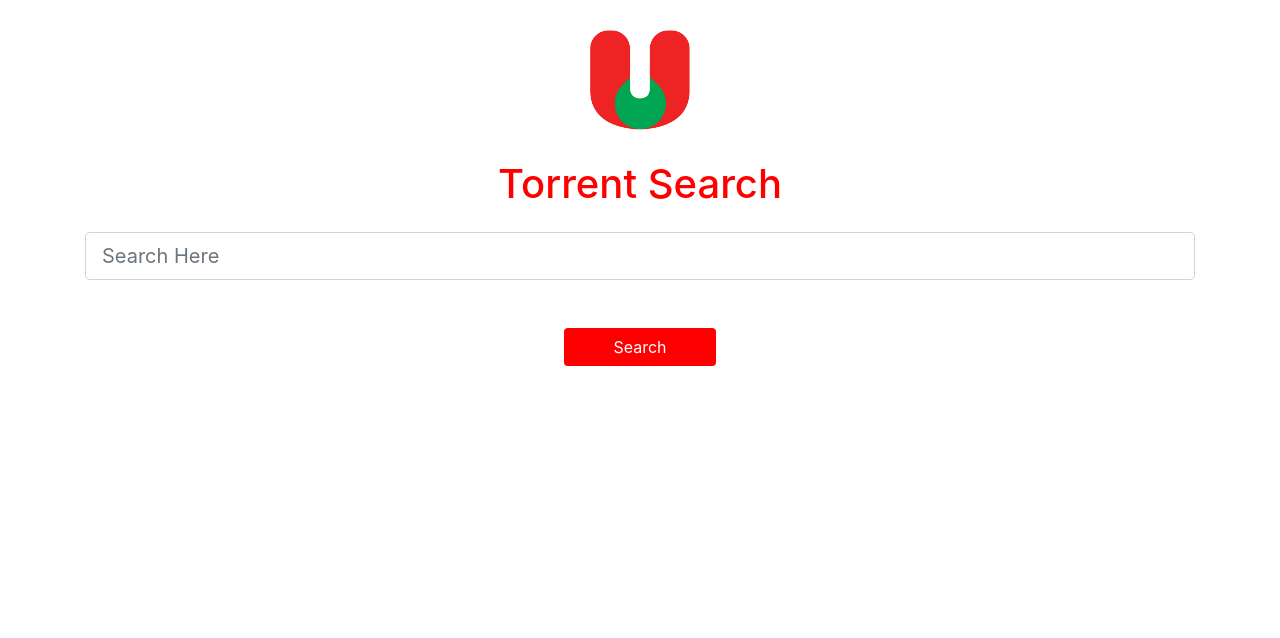
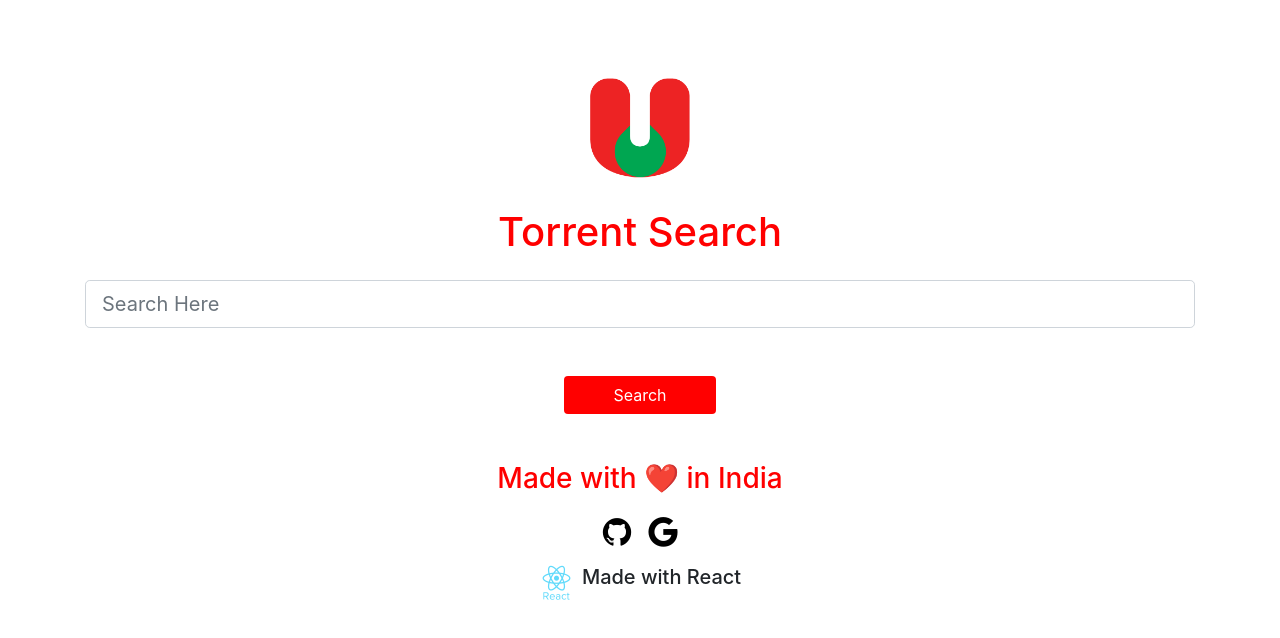
Before and after one commit to shootinstar000/torrent-search-web, a React (Create React App) app: page / in a window 1280 px wide. Shown: the top 638 px of the page. Built offline with nearby package versions, Linux system fonts and the light colour scheme.

Commit message:
Add Footer and Misc Changes

```diff
--- a/public/index.html
+++ b/public/index.html
@@ -9,9 +9,10 @@
   <meta name="description" content="Web site created using create-react-app" />
   <link rel="stylesheet" href="https://stackpath.bootstrapcdn.com/bootstrap/4.5.2/css/bootstrap.min.css"
     integrity="sha384-JcKb8q3iqJ61gNV9KGb8thSsNjpSL0n8PARn9HuZOnIxN0hoP+VmmDGMN5t9UJ0Z" crossorigin="anonymous">
-  <link rel="stylesheet" href="https://cdnjs.cloudflare.com/ajax/libs/font-awesome/5.15.1/css/fontawesome.min.css"
+  <!-- <link rel="stylesheet" href="https://cdnjs.cloudflare.com/ajax/libs/font-awesome/5.15.1/css/fontawesome.min.css"
     integrity="sha512-kJ30H6g4NGhWopgdseRb8wTsyllFUYIx3hiUwmGAkgA9B/JbzUBDQVr2VVlWGde6sdBVOG7oU8AL35ORDuMm8g=="
-    crossorigin="anonymous" />
+    crossorigin="anonymous" /> -->
+  <link rel="stylesheet" href="https://cdn.jsdelivr.net/gh/devicons/devicon@master/devicon.min.css">
   <link rel="apple-touch-icon" href="%PUBLIC_URL%/logo192.png" />
   <!--
       manifest.json provides metadata used when your web app is installed on a
--- a/src/App.css
+++ b/src/App.css
@@ -24,6 +24,18 @@ button.search-button {
 .nav-custom-link,
 .nav-custom-link:hover {
   color: red;
+}
+
+footer.page-footer {
+  bottom: 0;
+}
+
+div.social-icons {
+  font-size: 30px;
+}
+
+a.social-custom-link {
+  text-decoration: none;
 }
 
 input[type="text"].form-control:focus {
--- a/src/App.js
+++ b/src/App.js
@@ -21,14 +21,8 @@ class App extends Component {
 
   render() {
     return (
-      <div
-        className="App"
-        style={{
-          display: "inline-block",
-          height: "100%",
-          width: "100%",
-        }}
-      >
+      <div className="App">
+        <main className="mt-5">
           <div
             className="align-content-center my-auto mt-auto h-100"
             style={{ verticalAlign: "middle" }}
@@ -68,6 +62,43 @@ class App extends Component {
           {this.state.show_result ? (
             <Result query={this.state.search_query} />
           ) : null}
+        </main>
+        <footer className="page-footer m-5">
+          <div className="social-icons">
+            <h3 style={{ color: "red" }}>Made with ❤️ in India</h3>
+            <div className="row justify-content-center">
+              <div className="m-2">
+                <a
+                  href="https://github.com/Torrent-Search/torrent-search-web"
+                  className="social-custom-link"
+                >
+                  <i
+                    class="devicon-github-original"
+                    style={{ color: "black" }}
+                  ></i>
+                </a>
+              </div>
+              <div className="m-2">
+                <a
+                  href="mailto:tejasvp25@gmail.com"
+                  className="social-custom-link"
+                >
+                  <i
+                    class="devicon-google-plain"
+                    style={{ color: "black" }}
+                  ></i>
+                </a>
+              </div>
+            </div>
+            <div className="row justify-content-center">
+              <i
+                class="devicon-react-original-wordmark colored"
+                style={{ fontSize: "35px" }}
+              ></i>
+              <h5 className="ml-2">Made with React</h5>
+            </div>
+          </div>
+        </footer>
       </div>
     );
   }
```
Lines whose indentation alone changed are shown as unchanged.
